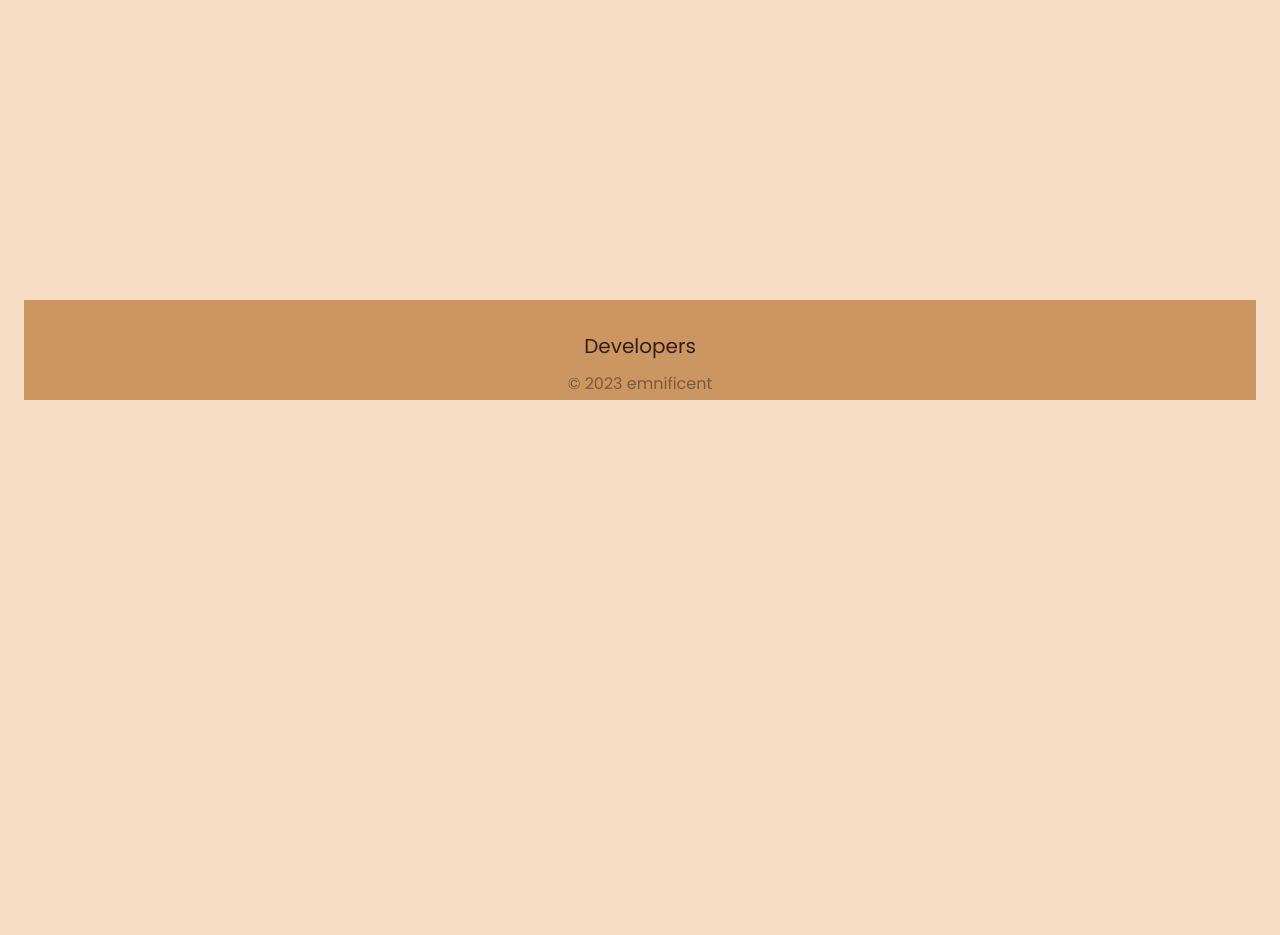
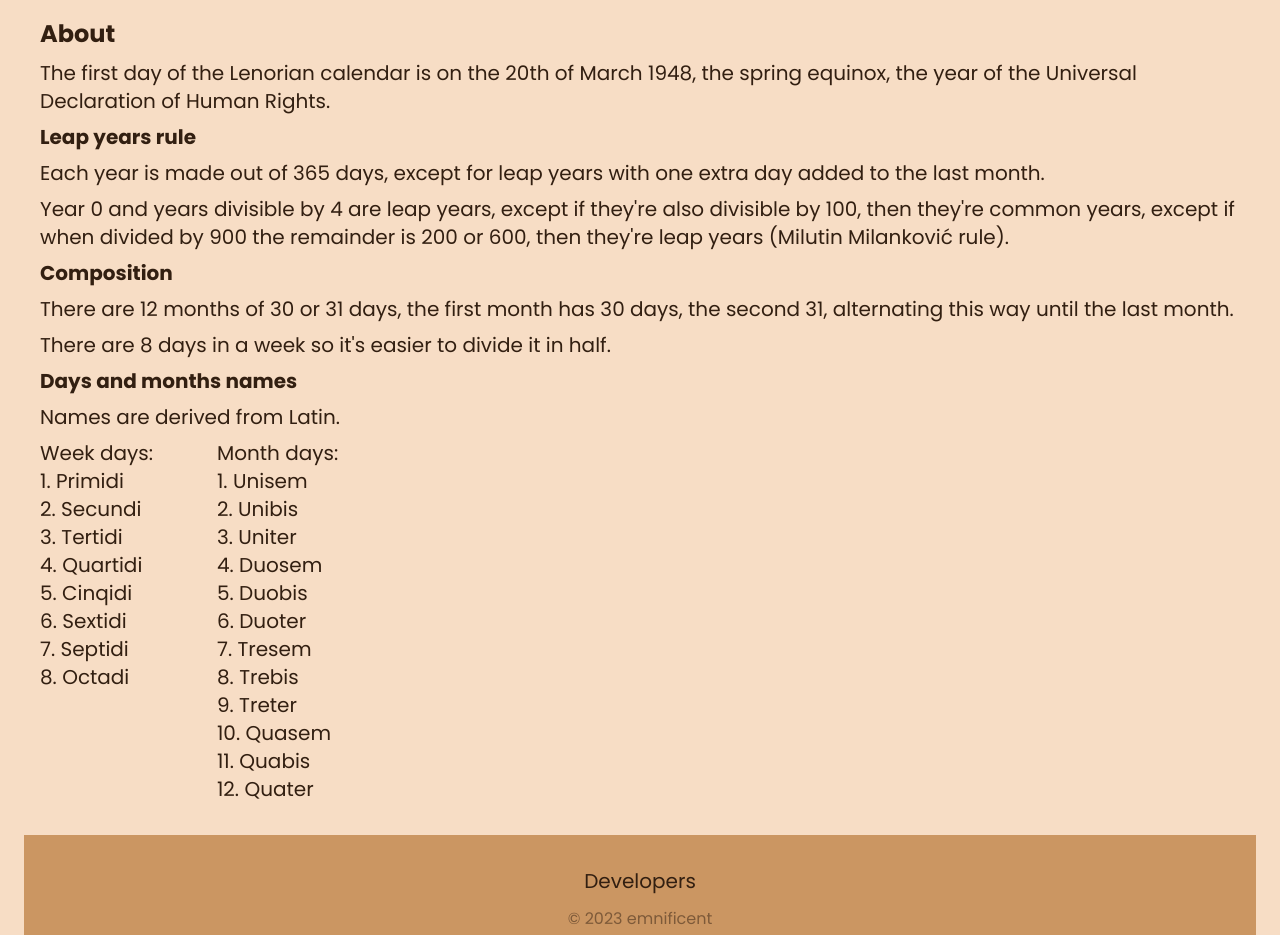
Before and after one commit to emnificent/lenorian, a SvelteKit app: page / in a window 1280 px wide. Shown: the part 400-1335 px from the top of the page. Before the commit the page ends 800 px from the top, so only its background shows below. Built offline with nearby package versions, Linux system fonts and the light colour scheme.

Commit message:
feat: about section

```diff
--- /dev/null
+++ b/src/components/About.svelte
@@ -0,0 +1,74 @@
+<section>
+  <h2>About</h2>
+  <p>The first day of the Lenorian calendar is on the 20th of March 1948, the spring equinox, the year of the Universal Declaration of Human Rights.</p>
+
+  <h3>Leap years rule</h3>
+  <p>Each year is made out of 365 days, except for leap years with one extra day added to the last month.</p>
+  <p>Year 0 and years divisible by 4 are leap years, except if they're also divisible by 100, then they're common years, except if when divided by 900 the remainder is 200 or 600, then they're leap years (Milutin Milanković rule).</p>
+
+  <h3>Composition</h3>
+  <p>There are 12 months of 30 or 31 days, the first month has 30 days, the second 31, alternating this way until the last month.</p>
+  <p>There are 8 days in a week so it's easier to divide it in half.</p>
+
+  <h3>Days and months names</h3>
+  <p>Names are derived from Latin.</p>
+
+  <div class="about-names">
+    <div>
+      <p>Week days:</p>
+      <ol>
+        <li>Primidi</li>
+        <li>Secundi</li>
+        <li>Tertidi</li>
+        <li>Quartidi</li>
+        <li>Cinqidi</li>
+        <li>Sextidi</li>
+        <li>Septidi</li>
+        <li>Octadi</li>
+      </ol>
+    </div>
+    <div>
+      <p>Month days:</p>
+      <ol>
+        <li>Unisem</li>
+        <li>Unibis</li>
+        <li>Uniter</li>
+        <li>Duosem</li>
+        <li>Duobis</li>
+        <li>Duoter</li>
+        <li>Tresem</li>
+        <li>Trebis</li>
+        <li>Treter</li>
+        <li>Quasem</li>
+        <li>Quabis</li>
+        <li>Quater</li>
+      </ol>
+    </div>
+  </div>
+</section>
+
+<style lang="scss">
+  section {
+    display: flex;
+    flex-direction: column;
+    gap: 0.5rem;
+
+    & h2 {
+      font-size: calc(var(--fs-title--small) * 1rem);
+      font-weight: var(--fw--bold);
+    }
+
+    & h3 {
+      font-weight: var(--fw--bold);
+    }
+
+    & ol {
+      list-style-position: inside;
+    }
+
+    & .about-names {
+      display: flex;
+      gap: 4rem;
+    }
+  }
+</style>
--- a/src/routes/+page.svelte
+++ b/src/routes/+page.svelte
@@ -1,5 +1,6 @@
 <script>
-	import Convert from "../components/Convert.svelte";
+	import About from "../components/About.svelte";
+  import Convert from "../components/Convert.svelte";
   import Today from "../components/Today.svelte";
 </script>
 
@@ -13,15 +14,19 @@
     <Convert />
   </main>
   <aside>
-
+    <About />
   </aside>
 </div>
 
 <style>
   main {
-    margin-top: 2rem;
+    margin-block: 2rem;
     display: flex;
     flex-direction: column;
     gap: 2rem;
   }
+
+  aside {
+    margin-bottom: 2rem;
+  }
 </style>
--- a/src/routes/api/convert/+server.js
+++ b/src/routes/api/convert/+server.js
@@ -1,9 +1,9 @@
 // THERE LIKELY ARE WAYS TO IMPROVE THE CODE, BUT I'M NOT SMART ENOUGH FOR THAT
 
-// Eleanorian: 0000/01/01 - is equivalent to...
-//  Gregorian: 1948/03/20 - spring equinox, the year of the Universal Declaration of Human Rights
+//  Lenorian: 0000/01/01 - is equivalent to...
+// Gregorian: 1948/03/20 - spring equinox, the year of the Universal Declaration of Human Rights
 // Epoch timestamp: -687484800
-// in order to adjust the Unix time so E-0000/01/01's Epoch timestamp is 0, instead of G-1970/01/01, we need to add 687484800 to the Unix time
+// in order to adjust the Unix time so L-0000/01/01's Epoch timestamp is 0, instead of G-1970/01/01, we need to add 687484800 to the Unix time
 
 // 86400 seconds in a day
 // weeks of 8 days, recommended work-week: 4 days
```
